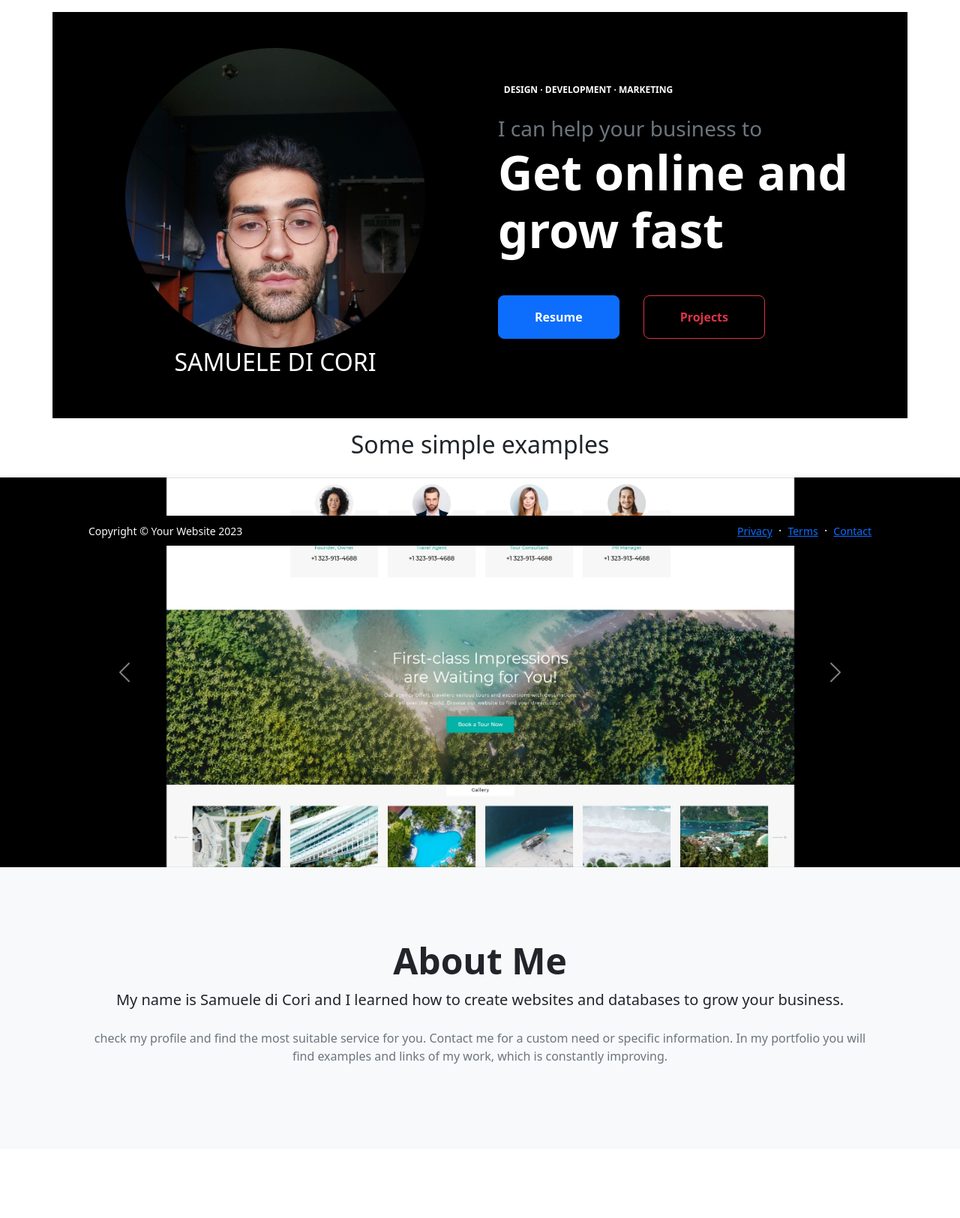
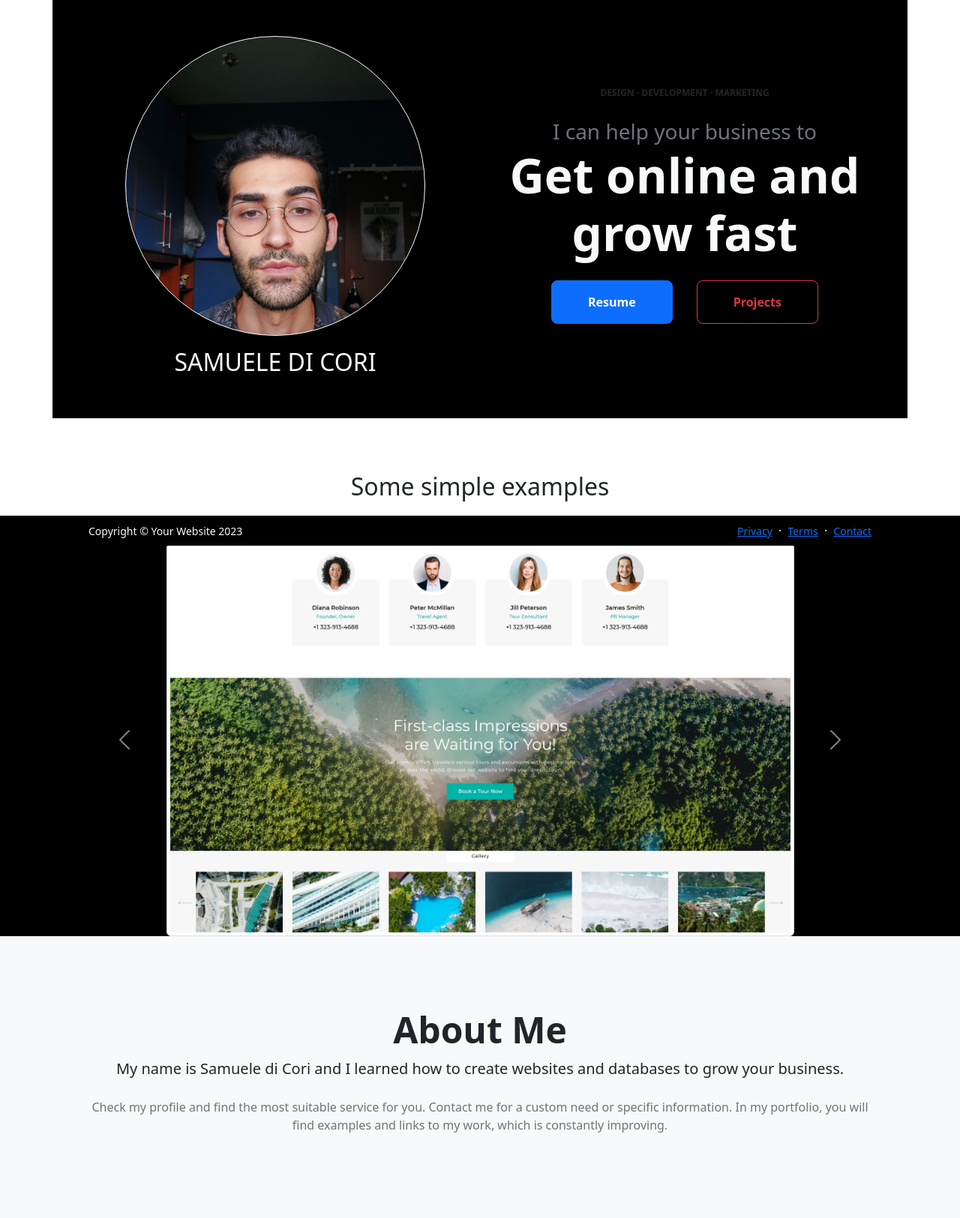
Before and after one commit to RedRibbon990/Portfolio, a Laravel app: page / in a window 1280 px wide. Shown: the part 72-1697 px from the top of the page at 75% size. Before the commit the page ends 1491 px from the top, so only its background shows below. Run offline with Laravel 10, Linux system fonts and the light colour scheme; style sheets or scripts are compiled from the project's sources.

Commit message:
Welcome page layout

```diff
--- a/project/resources/views/homepage.blade.php
+++ b/project/resources/views/homepage.blade.php
@@ -1,28 +1,27 @@
 <x-layout>
     <title>Portfolio - Samuele Di Cori -</title>
 
-    <header id="homepage" class="container px-5 py-5 d-flex flex-column h-100 bg-black my-3">
+    <header id="homepage" class="container px-5 py-5 d-flex flex-column h-100 bg-black text-light">
         <div class="row gx-5 align-items-center justify-content-center">
             <div class="col-12 col-md-6 text-center">
                 <div class="d-flex flex-column align-items-center">
                     <div id="homeImg" style="background-image: url('{{ asset('img/me.jpg') }}')"
-                        class="img-fluid"></div>
+                        class="img-fluid rounded-circle border border-light mb-3"></div>
                     <h2 class="text-uppercase">Samuele Di Cori</h2>
                 </div>
             </div>
 
             <div class="col-12 col-md-6">
-                <div class="text-container">
-                    <div class="badge bg-gradient-primary-to-secondary text-white mb-1">
+                <div class="text-container text-center">
+                    <div class="badge bg-gradient-primary-to-secondary text-dark mb-1">
                         <p class="text-uppercase">Design · Development · Marketing</p>
                     </div>
                     <div class="fs-3 fw-light text-muted">I can help your business to</div>
-                    <h1 class="display-3 fw-bolder mb-5"><span class="text-gradient d-inline">Get online and grow
+                    <h1 class="display-3 fw-bolder mb-4"><span class="text-gradient d-inline">Get online and grow
                             fast</span></h1>
-                    <div class="d-grid gap-3 d-sm-flex justify-content-sm-center justify-content-md-start mb-3">
+                    <div class="d-grid gap-3 d-sm-flex justify-content-sm-center justify-content-md-center mb-3">
                         <a class="btn btn-primary btn-lg px-5 py-3 me-sm-3 fs-6 fw-bolder" href="resume.html">Resume</a>
-                        <a class="btn btn-outline-danger btn-lg px-5 py-3 fs-6 fw-bolder"
-                            href="https://github.com/RedRibbon990">Projects</a>
+                        <a class="btn btn-outline-danger btn-lg px-5 py-3 fs-6 fw-bolder" href="https://github.com/RedRibbon990">Projects</a>
                     </div>
                 </div>
             </div>
@@ -30,20 +29,19 @@
     </header>
 
     <main>
-        <h2 class="text-center mb-4">Some simple examples</h2>
+        <h2 class="text-center mt-4 py-5">Some simple examples</h2>
         <section class="background-section shadow text-black bg-black d-flex justify-content-center">
             <div class="container bg-black">
-
                 <div id="carouselExample" class="carousel slide" data-bs-ride="carousel">
                     <div class="carousel-inner">
                         <div class="carousel-item active">
-                            <img src="{{ asset('img/ex1.webp') }}" class="d-block w-75 mx-auto img-fluid" alt="Immagine 1">
+                            <img src="{{ asset('img/ex1.webp') }}" class="d-block w-75 mx-auto img-thumbnail" alt="Immagine 1">
                         </div>
                         <div class="carousel-item">
-                            <img src="{{asset('img/ex2.webp')}}" class="d-block w-75 mx-auto img-fluid" alt="Immagine 2">
+                            <img src="{{ asset('img/ex2.webp') }}" class="d-block w-75 mx-auto img-thumbnail" alt="Immagine 2">
                         </div>
                         <div class="carousel-item">
-                            <img src="{{asset('img/ex3.webp')}}" class="d-block w-75 mx-auto img-fluid" alt="Immagine 3">
+                            <img src="{{ asset('img/ex3.webp') }}" class="d-block w-75 mx-auto img-thumbnail" alt="Immagine 3">
                         </div>
                     </div>
                     <button class="carousel-control-prev" type="button" data-bs-target="#carouselExample" data-bs-slide="prev">
@@ -66,9 +64,9 @@
                             <h2 class="display-5 fw-bolder"><span class="text-gradient d-inline">About Me</span></h2>
                             <p class="lead fw-light mb-4">My name is Samuele di Cori and I learned how to create
                                 websites and databases to grow your business.</p>
-                            <p class="text-muted">check my profile and find the most suitable service for you. Contact
-                                me for a custom need or specific information. In my portfolio you will find examples and
-                                links of my work, which is constantly improving.</p>
+                            <p class="text-muted">Check my profile and find the most suitable service for you. Contact
+                                me for a custom need or specific information. In my portfolio, you will find examples and
+                                links to my work, which is constantly improving.</p>
                             <div class="d-flex justify-content-center fs-2 gap-4">
                                 <a class="text-gradient" href="#!"><i class="bi bi-twitter"></i></a>
                                 <a class="text-gradient" href="#!"><i class="bi bi-linkedin"></i></a>
@@ -80,5 +78,4 @@
             </div>
         </section>
     </main>
-
 </x-layout>
```
